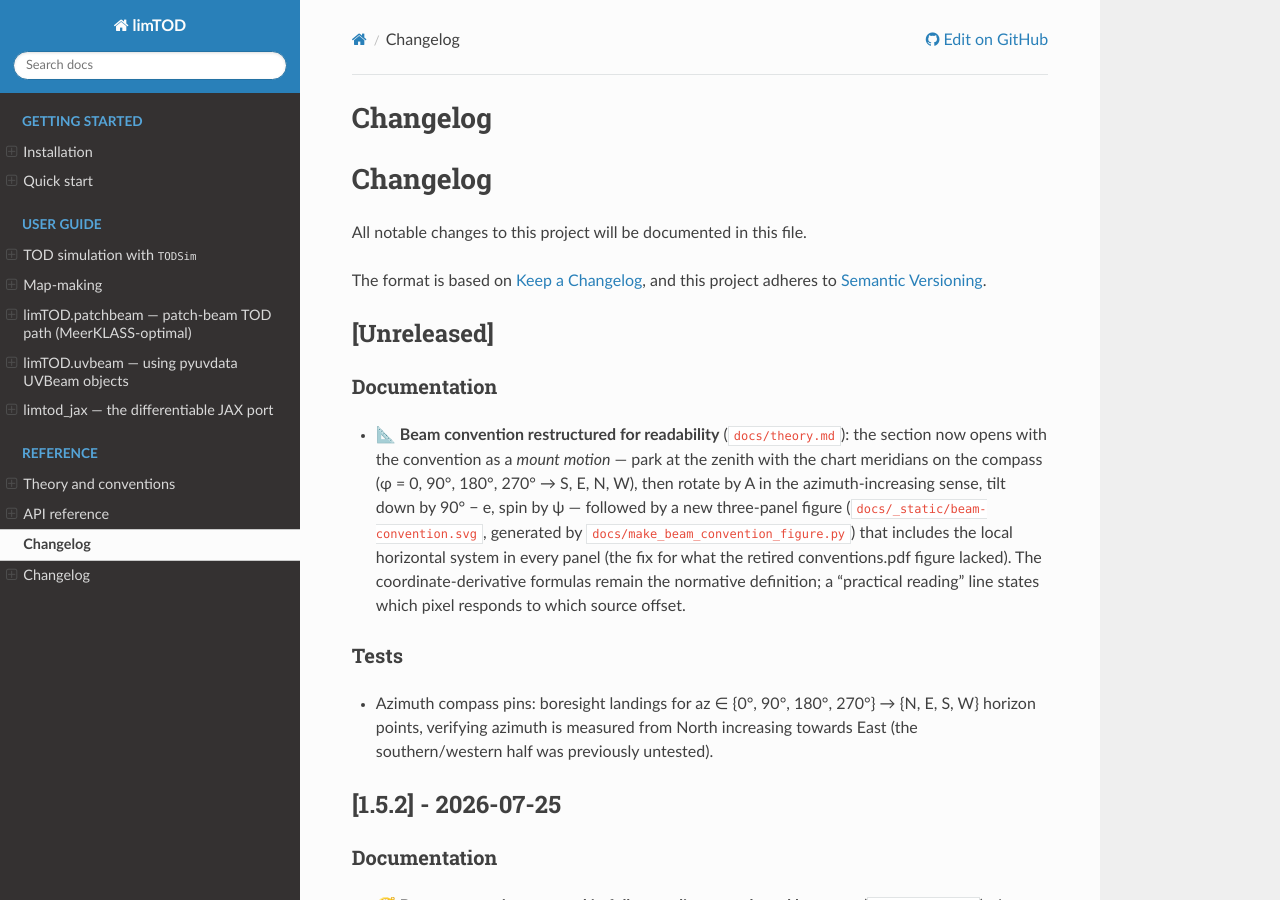
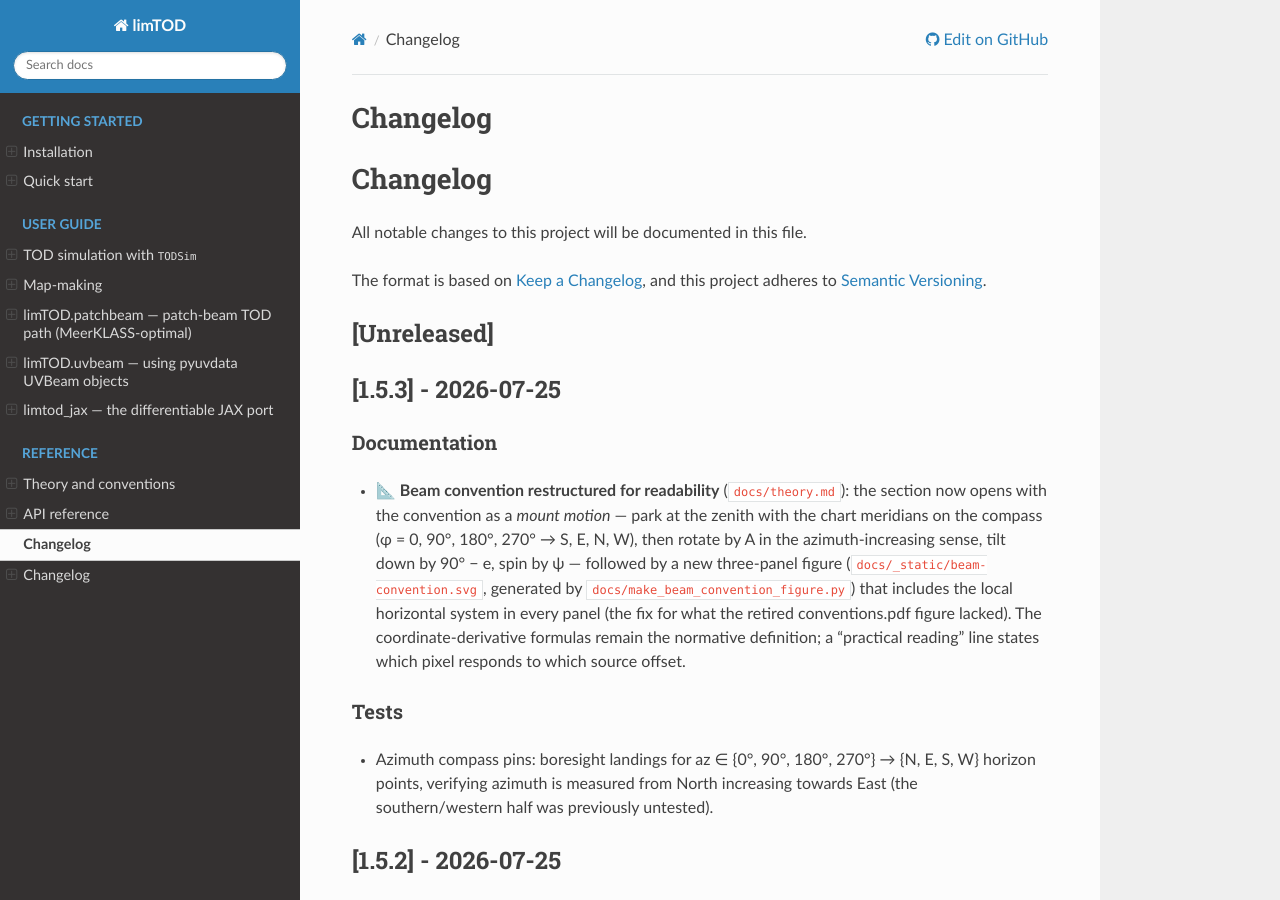
Before and after one commit to zzhang0123/limTOD, a Sphinx documentation site: the page built from docs/changelog.md, in a window 1280 px wide and 900 px high. Built offline with Sphinx 7.4.7 and the Read the Docs theme 3.1.0, drawn with Linux system fonts in a browser that asks for light colours.

Commit message:
chore: version 1.5.3 (missed bump behind the v1.5.3 tag)
The v1.5.3 tag/release was cut while pyproject still said 1.5.2, so
the Trusted Publishing run built limtod-1.5.2 artifacts and PyPI
rejected them (400 File already exists). Bump pyproject and the docs
fallback to 1.5.3 and date the CHANGELOG section; the tag needs to be
moved onto this commit and the publish re-run.

```diff
--- a/CHANGELOG.md
+++ b/CHANGELOG.md
@@ -6,6 +6,8 @@
 and this project adheres to [Semantic Versioning](https://semver.org/spec/v2.0.0.html).
 
 ## [Unreleased]
+
+## [1.5.3] - 2026-07-25
 
 ### Documentation
 
--- a/docs/conf.py
+++ b/docs/conf.py
@@ -17,7 +17,7 @@
 
     release = _dist_version("limTOD")
 except Exception:  # pragma: no cover - bare checkout
-    release = "1.5.2"
+    release = "1.5.3"
 version = ".".join(release.split(".")[:2])
 
 extensions = [
--- a/pyproject.toml
+++ b/pyproject.toml
@@ -4,7 +4,7 @@
 
 [project]
 name = "limTOD"
-version = "1.5.2"
+version = "1.5.3"
 authors = [
     {name = "Zheng Zhang", email = "zheng.zhang@manchester.ac.uk"},
 ]
```
